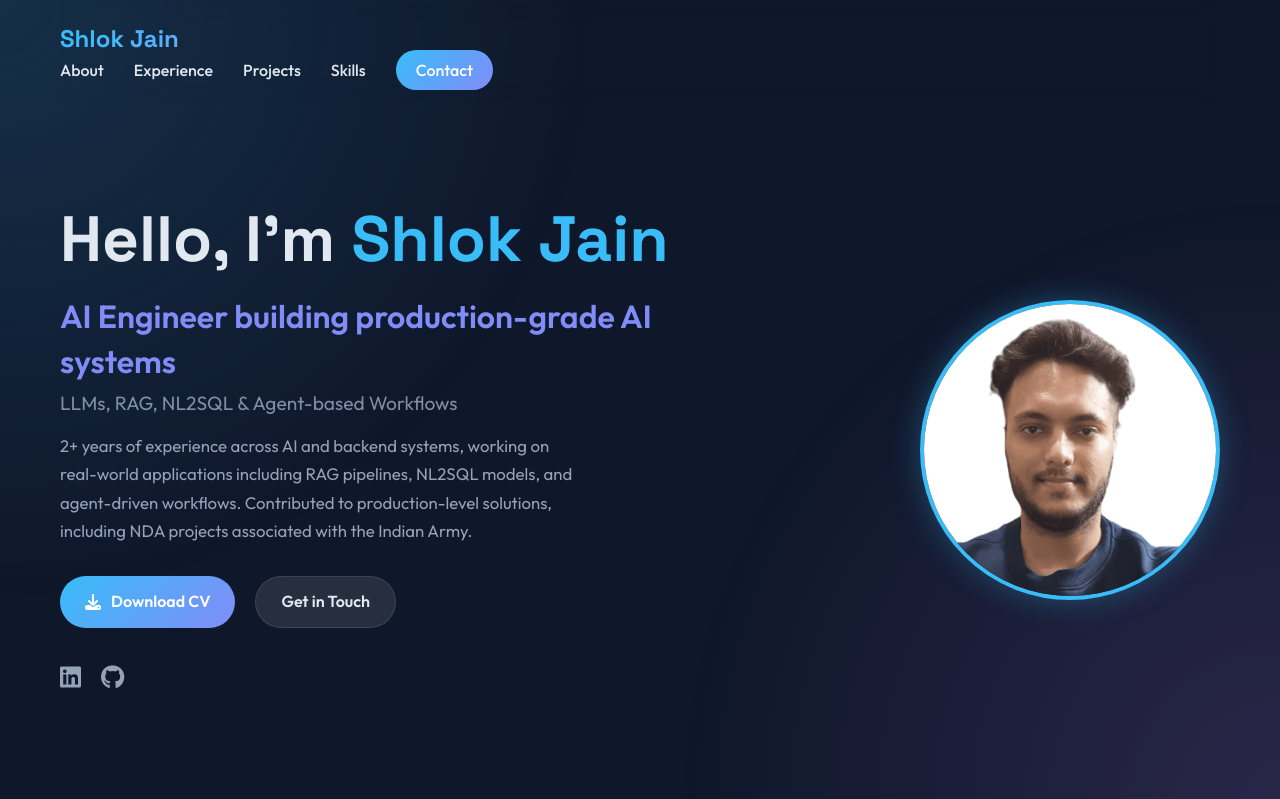
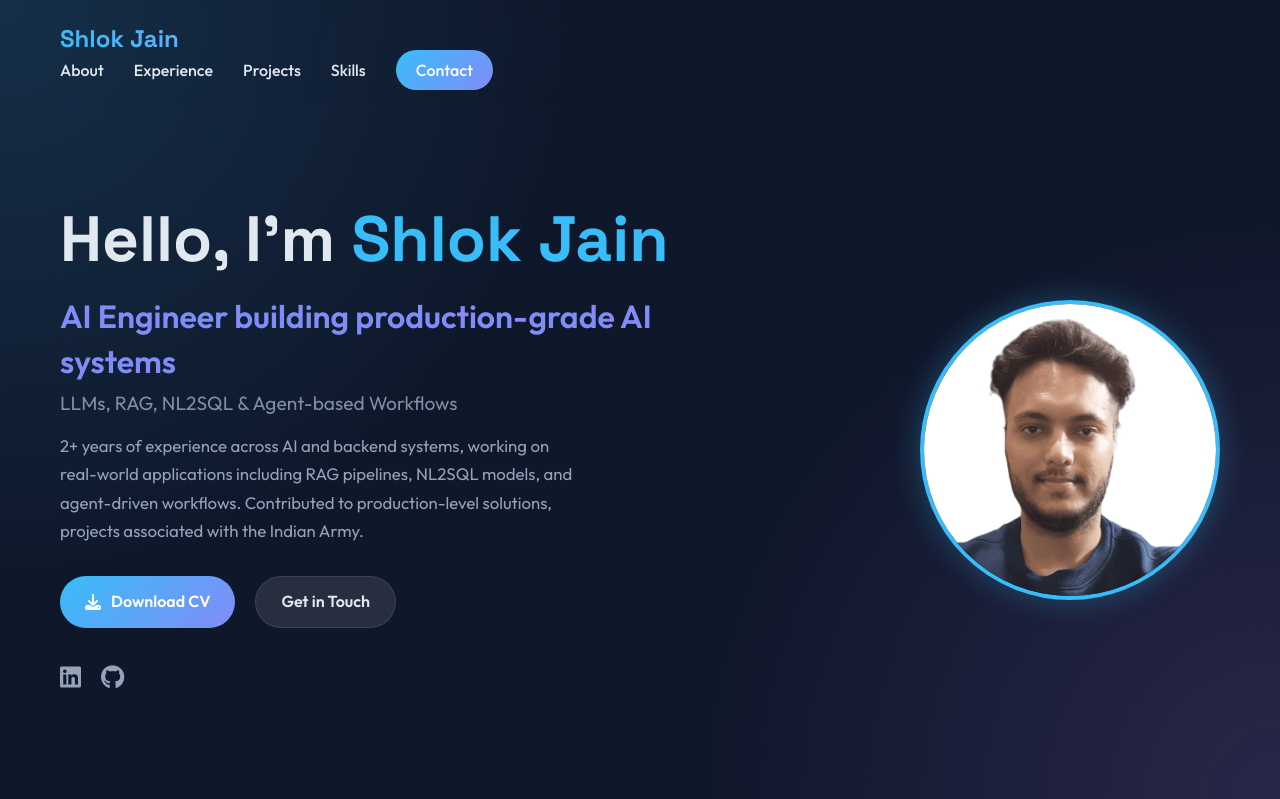
Before and after one commit to Connect2shlokjain/cv-website, a FastAPI app: page / in a window 1280 px wide. Shown: the top 799 px of the page. Run offline with FastAPI, Linux system fonts and the light colour scheme.

Commit message:
removing nda stuff

```diff
--- a/app/templates/partials/experience.html
+++ b/app/templates/partials/experience.html
@@ -39,11 +39,11 @@
 
     </div>
 
-    <!-- 🔥 NDA SECTION (NEW BUT SAFE ADDITION) -->
-    <div class="card nda-card">
-        <h3 class="job-title">Confidential / NDA Work</h3>
+    <!-- 🔥 DEFENCE PROJECTS -->
+    <div class="card defence-card">
+        <h3 class="job-title">Defence & Government Projects</h3>
         <p class="job-description">
-            Worked on AI systems for defence-related use cases, focusing on secure, scalable, and production-ready deployments involving LLM-based workflows and backend systems.
+            Worked on AI systems for defence-related use cases, focusing on secure, scalable, and production-ready deployments involving LLM-based workflows and backend systems for the Indian Army.
         </p>
     </div>
 
--- a/app/templates/partials/hero.html
+++ b/app/templates/partials/hero.html
@@ -11,7 +11,7 @@
         </h2>
 
         <p class="hero-description">
-            2+ years of experience across AI and backend systems, working on real-world applications including RAG pipelines, NL2SQL models, and agent-driven workflows. Contributed to production-level solutions, including NDA projects associated with the Indian Army.
+            2+ years of experience across AI and backend systems, working on real-world applications including RAG pipelines, NL2SQL models, and agent-driven workflows. Contributed to production-level solutions, projects associated with the Indian Army.
         </p>
 
         <div class="hero-buttons">
```
